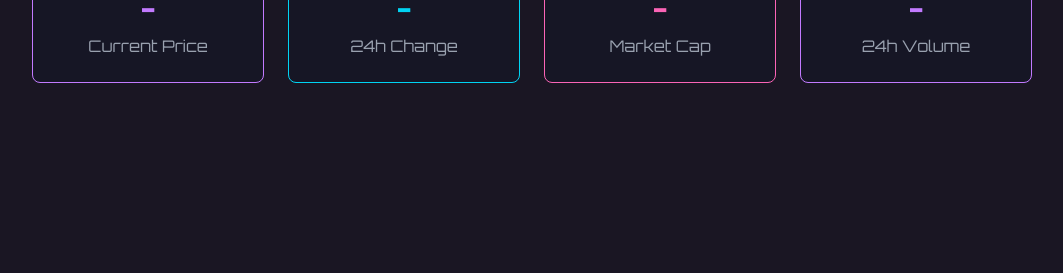
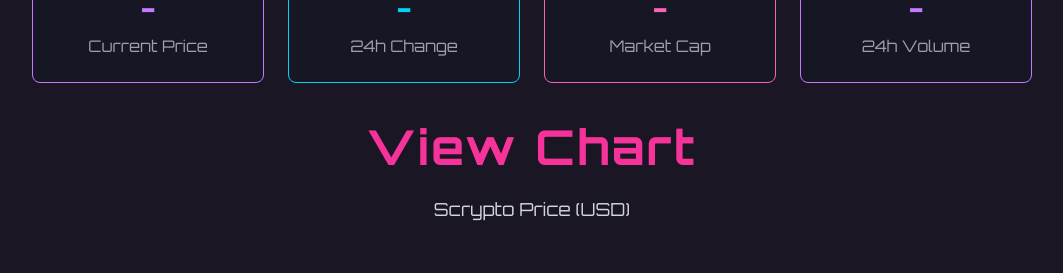
Before and after one commit to revansakuswana/scrypto, a React (Vite) app: page / in a window 1280 px wide. Shown: the part 3120-3393 px from the top of the page, without its empty margins (108-1171 px from the left). Built offline with nearby package versions, Linux system fonts and the light colour scheme; no server answers.

Commit message:
Enhance SectionFour component: remove chart title and subtitles, add animated headings for improved visual appeal

```diff
--- a/src/components/pages/section-four.tsx
+++ b/src/components/pages/section-four.tsx
@@ -209,14 +209,6 @@ export default function SectionFour() {
       const chart = new (window as any).CanvasJS.StockChart("chartContainer", {
         theme: "dark",
         backgroundColor: "transparent",
-        title: {
-          text: "View Chart",
-          padding: 10,
-          fontColor: "#FFFFFF",
-        },
-        subtitles: [
-          { text: "Scrypto Price (USD)", padding: 5, fontColor: "#FFFFFF" },
-        ],
         charts: [
           {
             axisX: {
@@ -350,7 +342,25 @@ export default function SectionFour() {
         </div>
 
         {/* Area Grafik (menggunakan posisi relatif & absolut) */}
-        <div className="relative flex flex-col gap-10 justify-center items-center">
+        <div className="relative flex flex-col gap-6 justify-center items-center">
+          <div className="text-center">
+            <motion.h2
+              initial={{ scale: 0.9, opacity: 0 }}
+              whileInView={{ scale: 1, opacity: 1 }}
+              viewport={{ once: true }}
+              transition={{ duration: 0.6, delay: 0.2 }}
+              className="text-4xl md:text-5xl font-bold text-pink-500 tracking-wider">
+              View Chart
+            </motion.h2>
+          </div>
+          <motion.p
+            initial={{ opacity: 0 }}
+            whileInView={{ opacity: 1 }}
+            viewport={{ once: true }}
+            transition={{ duration: 0.6, delay: 0.4 }}
+            className="text-lg text-gray-300">
+            Scrypto Price (USD)
+          </motion.p>
           <motion.div
             initial={{ opacity: 0 }}
             whileInView={{ opacity: 1 }}
```
